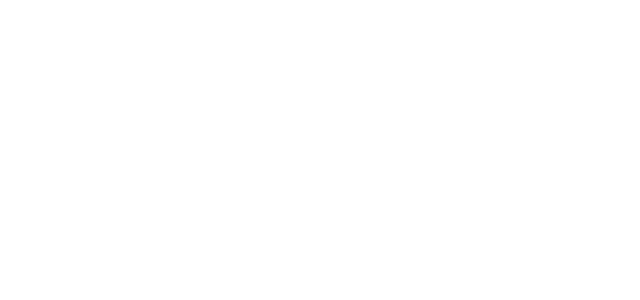
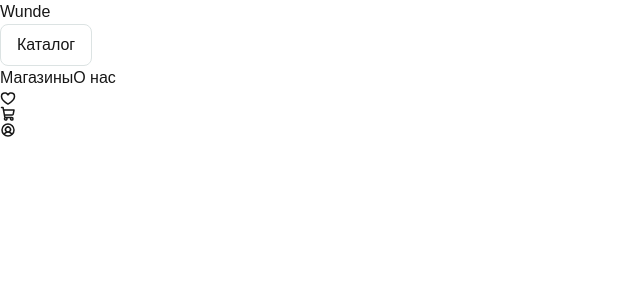
Before and after one commit to Dankewu0/wunde-frontend, a Next.js app: page / in a window 1280 px wide. Shown: the top 300 px of the page, without its empty margins (0-640 px from the left). Built offline with nearby package versions, Linux system fonts and the light colour scheme.

Commit message:
refactor:fix semantic mistake in header

```diff
--- /dev/null
+++ b/app/_components/Footer.tsx
@@ -0,0 +1,3 @@
+export default function Footer() {
+  return <div></div>;
+}
--- a/app/_components/Header.tsx
+++ b/app/_components/Header.tsx
@@ -6,23 +6,14 @@
 } from "@phosphor-icons/react/dist/ssr";
 import CatalogButton from "./CatalogButton";
 export default function Header() {
-  <div>
+  return (
+    <header>
       <section>Wunde</section>
-    <section>
-      <ul>
-        <li>
-          <Link href="">
       <CatalogButton />
-          </Link>
-        </li>
-        <li>
+      <nav>
         <Link href="/shops">Магазины</Link>
-        </li>
-        <li>
         <Link href="/about">О нас</Link>
-        </li>
-      </ul>
-    </section>
+      </nav>
       <section>
         <Link href="/favourite">
           <HeartIcon weight="bold" />
@@ -34,5 +25,6 @@
           <UserCircleIcon weight="bold" />
         </Link>
       </section>
-  </div>;
+    </header>
+  );
 }
--- a/app/layout.tsx
+++ b/app/layout.tsx
@@ -1,7 +1,7 @@
 import type { Metadata } from "next";
 import { Geist, Geist_Mono } from "next/font/google";
 import "./globals.css";
-
+import Header from "./_components/Header";
 const geistSans = Geist({
   variable: "--font-geist-sans",
   subsets: ["latin"],
@@ -23,6 +23,7 @@
       lang="en"
       className={`${geistSans.variable} ${geistMono.variable} h-full antialiased`}
     >
+      <Header />
       <body className="min-h-full flex flex-col">{children}</body>
     </html>
   );
```
Lines whose indentation alone changed are shown as unchanged.
